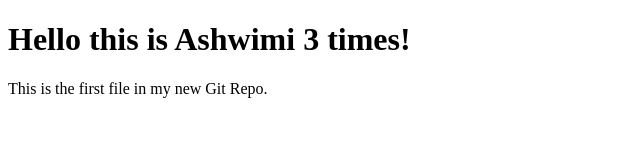
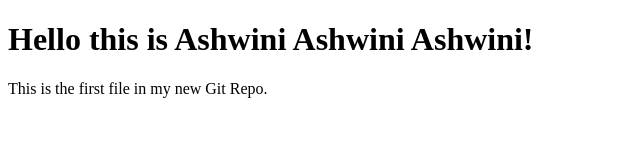
Before and after one commit to AshwiniKNR/project1, a plain HTML site: page index.html in a window 1280 px wide. Shown: the whole page, without its empty margins (0-640 px from the left). Drawn offline with Linux system fonts and the light colour scheme.

Commit message:
Update index.html
3 times

```diff
--- a/index.html
+++ b/index.html
@@ -5,7 +5,7 @@
 </head>
 <body>
 
-<h1>Hello this is Ashwimi 3 times!</h1>
+<h1>Hello this is Ashwini Ashwini Ashwini!</h1>
 <p>This is the first file in my new Git Repo.</p>
 
 </body>
```
